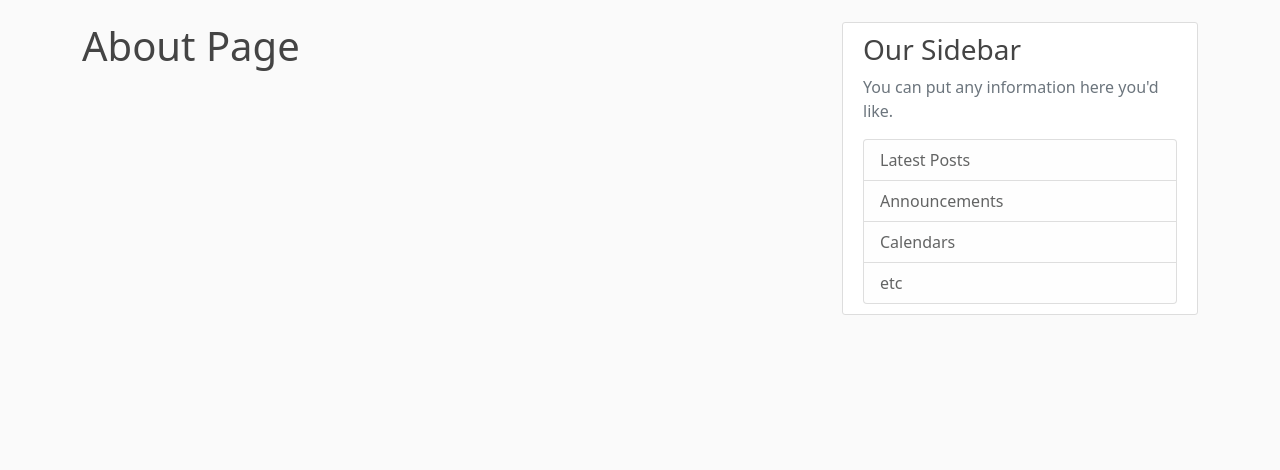
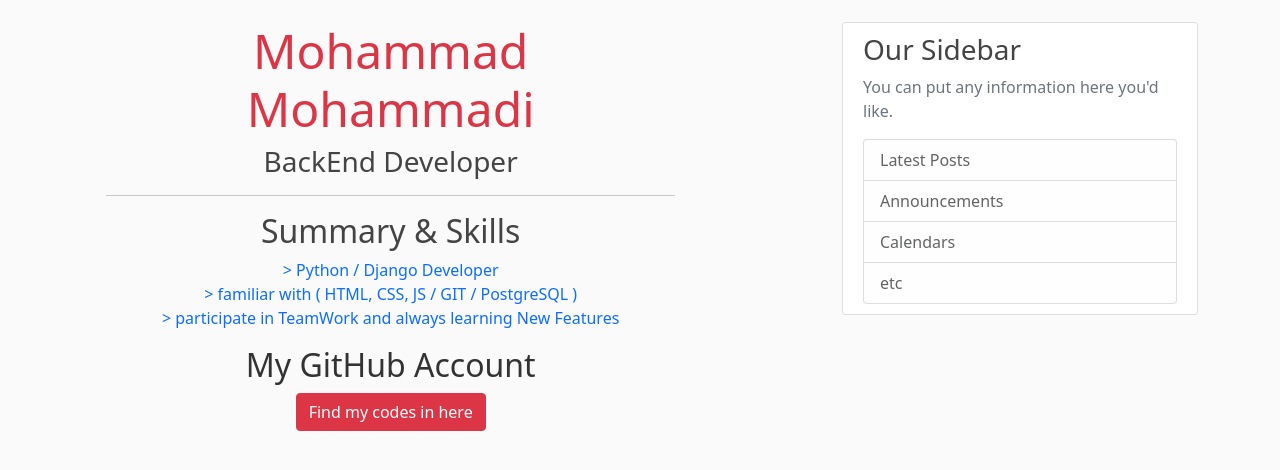
Before and after one commit to Mohammad-MH1/Django-Project, a Django app: page /about/ in a window 1280 px wide. Shown: the part 58-528 px from the top of the page. Run offline with Django 3.2, Linux system fonts and the light colour scheme; some libraries are stand-ins or nearby versions.

Commit message:
Updated About Page

```diff
--- a/templates/blog/about.html
+++ b/templates/blog/about.html
@@ -1,6 +1,38 @@
 {% extends "blog/base.html" %}
 {% block content %}
-    <h1>About Page</h1>
+
+<div class="container">
+    <div class="row">
+      <div class="col-md-10 col-md-offset-1">
+        <div class="title text-center">
+          <h1 class="display-5 text-danger">Mohammad Mohammadi</h1>
+          <h3>BackEnd Developer</h3>
+          <hr />
+        </div>
+
+        <!-- summary section -->
+        <div class="summary text-center">
+          <h2 class="text-center">Summary & Skills</h2>
+          <p class="text-primary">> Python / Django Developer
+            <br>
+            > familiar with ( HTML, CSS, JS / GIT / PostgreSQL )
+            <br>
+            > participate in TeamWork and always learning New Features
+          </p>
+        </div>
+        <div class="container text-center">
+          <div class="h2">My GitHub Account</div>
+          <p><a href="https://github.com/Mohammad-MH1" class="btn btn-danger">Find my codes in here</a></p>
+
+        </div>
+
+        <!-- work experience section -->
+
+
+      </div>
+    </div>
+</div>
+
 
 {% endblock content %}
 
```
